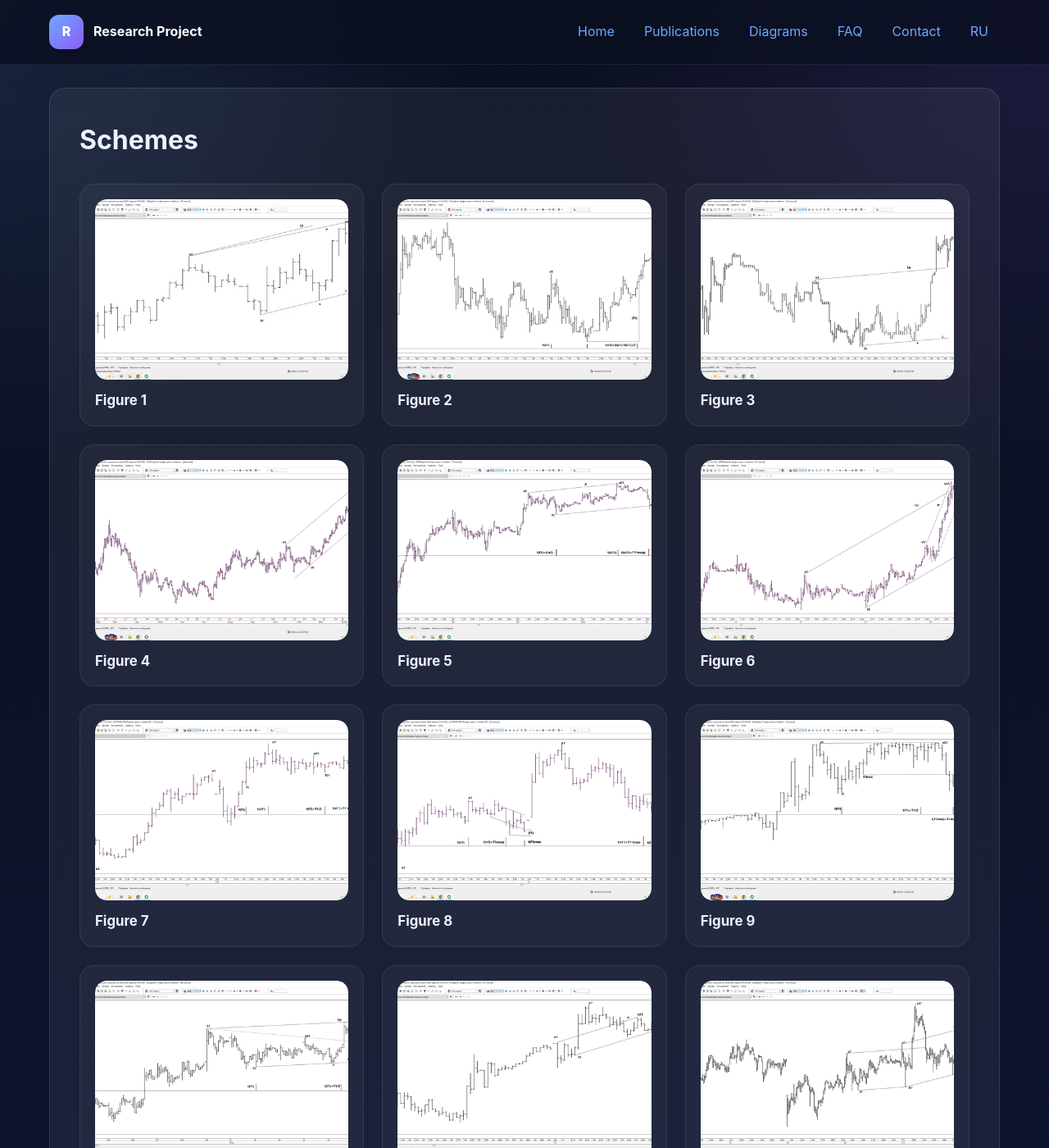
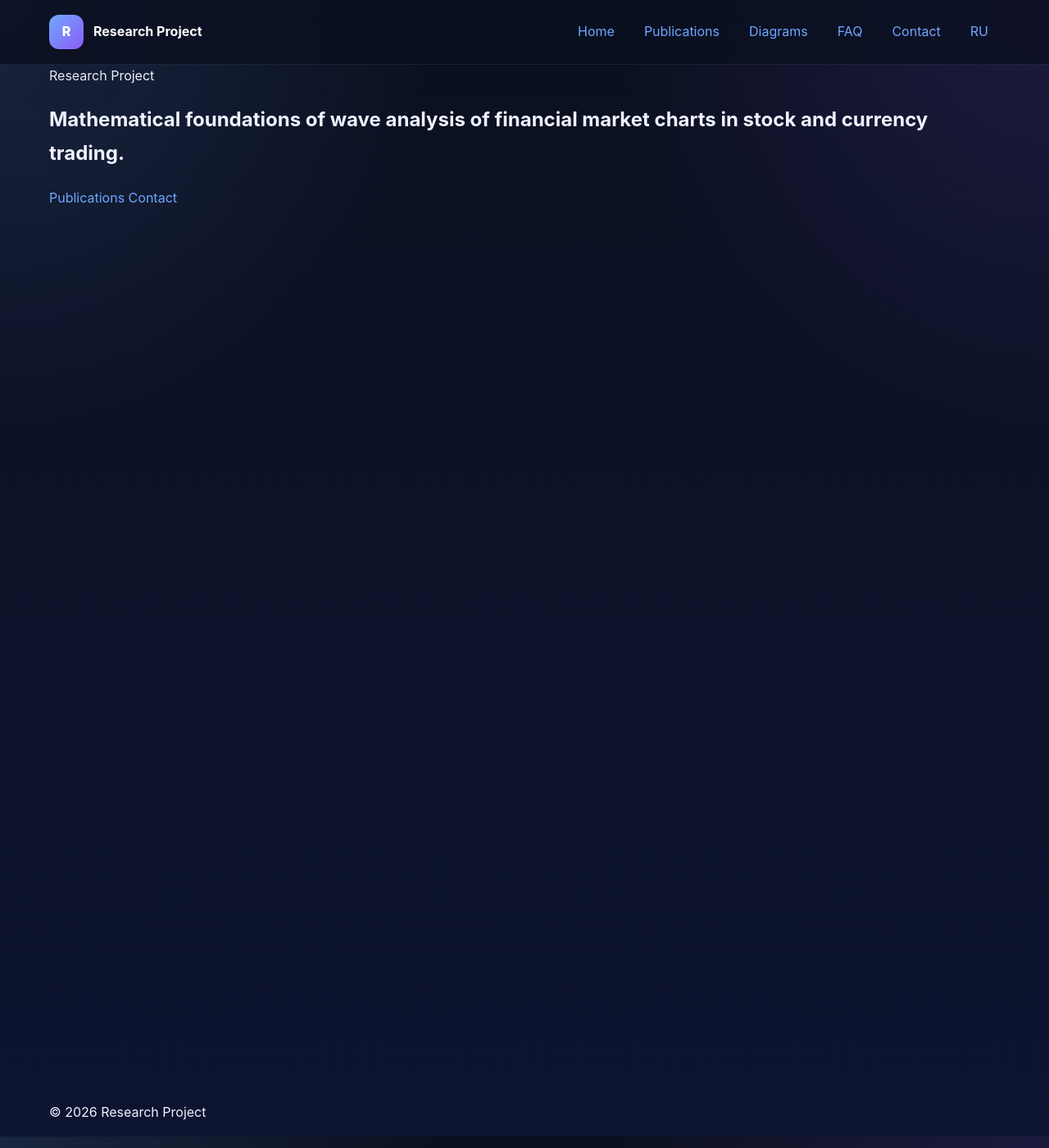
Before and after one commit to naoumov-ilia/naoumov-ilia.github.io, a Jekyll site: the page built from en/index.md, in a window 1280 px wide and 1400 px high. Shown: the whole window at 82% size. Built offline with Jekyll 4.4.1, drawn with Linux system fonts in a browser that asks for light colours; some of the changed text lies outside the part shown.

Commit message:
Update index.md

```diff
--- a/en/index.md
+++ b/en/index.md
@@ -1,144 +1,26 @@
 ---
-layout: page
-title: Schemes
+layout: default
+title: Home
 lang: en
-ref: diagrams
+ref: ""
 description:
-permalink: /en/diagrams/
+permalink: /en/
 ---
 
-<div class="diagram-grid">
+<section class="hero">
+  <div class="container">
 
-  <article class="diagram-thumb-card">
-    <a class="diagram-thumb-link no-lightbox" href="{{ '/ru/diagrams/graph-1/' | relative_url }}" target="_blank" rel="noopener">
-      <img class="diagram-thumb-image" src="{{ '/assets/images/graph-1.png' | relative_url }}" alt=" Figure 1">
-    </a>
-    <h3 class="diagram-thumb-title">
-      <a href="{{ '/ru/diagrams/graph-1/' | relative_url }}" target="_blank" rel="noopener">
-        Figure 1
-      </a>
-    </h3>
-  </article>
+    <div class="hero-eyebrow">Research Project</div>
 
-  <article class="diagram-thumb-card">
-    <a class="diagram-thumb-link no-lightbox" href="{{ '/ru/diagrams/graph-2/' | relative_url }}" target="_blank" rel="noopener">
-      <img class="diagram-thumb-image" src="{{ '/assets/images/graph-2.png' | relative_url }}" alt="Figure 2">
-    </a>
-    <h3 class="diagram-thumb-title">
-      <a href="{{ '/ru/diagrams/graph-2/' | relative_url }}" target="_blank" rel="noopener">
-        Figure 2
-      </a>
-    </h3>
-  </article>
+    <h1>
+      Mathematical foundations of wave analysis of financial market charts
+      in stock and currency trading.
+    </h1>
 
-  <article class="diagram-thumb-card">
-    <a class="diagram-thumb-link no-lightbox" href="{{ '/ru/diagrams/graph-3/' | relative_url }}" target="_blank" rel="noopener">
-      <img class="diagram-thumb-image" src="{{ '/assets/images/graph-3.png' | relative_url }}" alt="Figure 3">
-    </a>
-    <h3 class="diagram-thumb-title">
-      <a href="{{ '/ru/diagrams/graph-3/' | relative_url }}" target="_blank" rel="noopener">
-        Figure 3
-      </a>
-    </h3>
-  </article>
+    <div class="hero-actions">
+      <a class="btn btn-primary" href="{{ '/en/publications/' | relative_url }}">Publications</a>
+      <a class="btn btn-secondary" href="{{ '/en/contact/' | relative_url }}">Contact</a>
+    </div>
 
-  <article class="diagram-thumb-card">
-    <a class="diagram-thumb-link no-lightbox" href="{{ '/ru/diagrams/graph-4/' | relative_url }}" target="_blank" rel="noopener">
-      <img class="diagram-thumb-image" src="{{ '/assets/images/graph-4.png' | relative_url }}" alt="График 4">
-    </a>
-    <h3 class="diagram-thumb-title">
-      <a href="{{ '/ru/diagrams/graph-4/' | relative_url }}" target="_blank" rel="noopener">
-        Figure 4
-      </a>
-    </h3>
-  </article>
-
-  <article class="diagram-thumb-card">
-    <a class="diagram-thumb-link no-lightbox" href="{{ '/ru/diagrams/graph-5/' | relative_url }}" target="_blank" rel="noopener">
-      <img class="diagram-thumb-image" src="{{ '/assets/images/graph-5.png' | relative_url }}" alt="Figure 5">
-    </a>
-    <h3 class="diagram-thumb-title">
-      <a href="{{ '/ru/diagrams/graph-5/' | relative_url }}" target="_blank" rel="noopener">
-        Figure 5
-      </a>
-    </h3>
-  </article>
-
-  <article class="diagram-thumb-card">
-    <a class="diagram-thumb-link no-lightbox" href="{{ '/ru/diagrams/graph-6/' | relative_url }}" target="_blank" rel="noopener">
-      <img class="diagram-thumb-image" src="{{ '/assets/images/graph-6.png' | relative_url }}" alt="Figure 6">
-    </a>
-    <h3 class="diagram-thumb-title">
-      <a href="{{ '/ru/diagrams/graph-6/' | relative_url }}" target="_blank" rel="noopener">
-        Figure 6
-      </a>
-    </h3>
-  </article>
-
-  <article class="diagram-thumb-card">
-    <a class="diagram-thumb-link no-lightbox" href="{{ '/ru/diagrams/graph-7/' | relative_url }}" target="_blank" rel="noopener">
-      <img class="diagram-thumb-image" src="{{ '/assets/images/graph-7.png' | relative_url }}" alt="Figure 7">
-    </a>
-    <h3 class="diagram-thumb-title">
-      <a href="{{ '/ru/diagrams/graph-7/' | relative_url }}" target="_blank" rel="noopener">
-        Figure 7
-      </a>
-    </h3>
-  </article>
-
-  <article class="diagram-thumb-card">
-    <a class="diagram-thumb-link no-lightbox" href="{{ '/ru/diagrams/graph-8/' | relative_url }}" target="_blank" rel="noopener">
-      <img class="diagram-thumb-image" src="{{ '/assets/images/graph-8.png' | relative_url }}" alt="Figure 8">
-    </a>
-    <h3 class="diagram-thumb-title">
-      <a href="{{ '/ru/diagrams/graph-8/' | relative_url }}" target="_blank" rel="noopener">
-        Figure 8
-      </a>
-    </h3>
-  </article>
-
-  <article class="diagram-thumb-card">
-    <a class="diagram-thumb-link no-lightbox" href="{{ '/ru/diagrams/graph-9/' | relative_url }}" target="_blank" rel="noopener">
-      <img class="diagram-thumb-image" src="{{ '/assets/images/graph-9.png' | relative_url }}" alt="Figure 9">
-    </a>
-    <h3 class="diagram-thumb-title">
-      <a href="{{ '/ru/diagrams/graph-9/' | relative_url }}" target="_blank" rel="noopener">
-        Figure 9
-      </a>
-    </h3>
-  </article>
-
-  <article class="diagram-thumb-card">
-    <a class="diagram-thumb-link no-lightbox" href="{{ '/ru/diagrams/graph-10/' | relative_url }}" target="_blank" rel="noopener">
-      <img class="diagram-thumb-image" src="{{ '/assets/images/graph-10.png' | relative_url }}" alt="Figure 10">
-    </a>
-    <h3 class="diagram-thumb-title">
-      <a href="{{ '/ru/diagrams/graph-10/' | relative_url }}" target="_blank" rel="noopener">
-        Figure 10
-      </a>
-    </h3>
-  </article>
-
-  <article class="diagram-thumb-card">
-    <a class="diagram-thumb-link no-lightbox" href="{{ '/ru/diagrams/graph-11/' | relative_url }}" target="_blank" rel="noopener">
-      <img class="diagram-thumb-image" src="{{ '/assets/images/graph-11.png' | relative_url }}" alt="Figure 11">
-    </a>
-    <h3 class="diagram-thumb-title">
-      <a href="{{ '/ru/diagrams/graph-11/' | relative_url }}" target="_blank" rel="noopener">
-        Figure 11
-      </a>
-    </h3>
-  </article>
-
-  <article class="diagram-thumb-card">
-    <a class="diagram-thumb-link no-lightbox" href="{{ '/ru/diagrams/graph-12/' | relative_url }}" target="_blank" rel="noopener">
-      <img class="diagram-thumb-image" src="{{ '/assets/images/graph-12.png' | relative_url }}" alt="Figure 12">
-    </a>
-    <h3 class="diagram-thumb-title">
-      <a href="{{ '/ru/diagrams/graph-12/' | relative_url }}" target="_blank" rel="noopener">
-        Figure 12
-      </a>
-    </h3>
-  </article>
-
-</div>
+  </div>
+</section>
```
